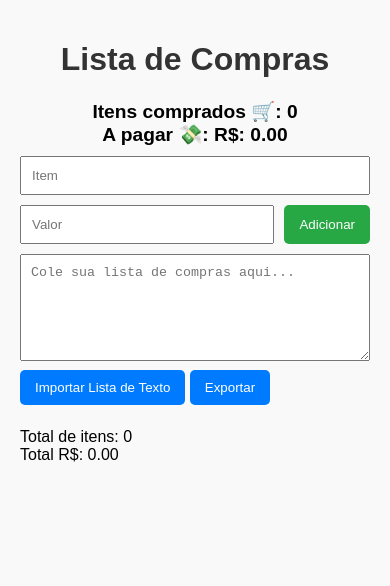
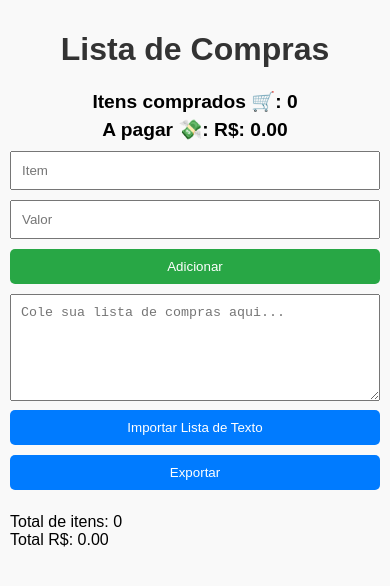
Before and after one commit to rodrigodomenico/ListadeCompras, a plain HTML site: page index.html in a window 390 px wide. Drawn offline with Linux system fonts and the light colour scheme.

Commit message:
Update index.html
Ajuste final para tela pequenas.

```diff
--- a/index.html
+++ b/index.html
@@ -12,45 +12,58 @@
   max-width: 700px;
   margin: auto;
 }
+
 h1 {
   text-align: center;
   color: #333;
 }
+
 .total {
   font-size: 1.2em;
   margin: 10px 0;
   text-align: center;
   font-weight: bold;
 }
+
 .input-group {
   display: flex;
   flex-wrap: wrap;
   gap: 10px;
   margin-bottom: 10px;
 }
-    input[type="text"], input[type="number"], textarea {
+
+input[type="text"],
+input[type="number"],
+textarea {
   padding: 10px;
   flex: 1;
+  box-sizing: border-box;
 }
+
 button {
   padding: 10px 15px;
   cursor: pointer;
   border: none;
   border-radius: 5px;
 }
+
 .btn-add {
   background-color: #28a745;
   color: white;
 }
-    .btn-export, .btn-import {
+
+.btn-export,
+.btn-import {
   background-color: #007bff;
   color: white;
   margin: 5px 0;
 }
+
 ul {
   list-style: none;
   padding: 0;
 }
+
 li {
   background-color: white;
   border: 1px solid #ccc;
@@ -61,35 +74,82 @@
   align-items: center;
   border-radius: 5px;
 }
+
 li.coletado {
   background-color: #d4edda;
 }
+
 .item-info {
   flex: 1;
   display: flex;
   align-items: center;
 }
+
 .item-info img {
   margin-right: 10px;
 }
+
 .item-buttons {
   display: flex;
   gap: 10px;
 }
+
 .btn-delete {
   background-color: #dc3545;
   color: white;
 }
+
 .btn-coletado {
   background-color: #17a2b8;
   color: white;
 }
+
 .btn-edit {
   background-color: #ffc107;
   color: white;
 }
+
 input[type="number"].edit {
   width: 80px;
+}
+
+/* RESPONSIVIDADE PARA TELAS PEQUENAS */
+@media (max-width: 600px) {
+  body {
+    padding: 10px;
+  }
+
+  .input-group {
+    flex-direction: column;
+  }
+
+  input[type="text"],
+  input[type="number"],
+  textarea {
+    width: 100%;
+    max-width: 100%;
+    box-sizing: border-box;
+  }
+
+  button {
+    width: 100%;
+  }
+
+  .item-buttons {
+    flex-direction: column;
+    gap: 5px;
+  }
+
+  .total {
+    display: flex;
+    flex-direction: column;
+    gap: 5px;
+    text-align: center;
+  }
+
+  input[type="number"].edit {
+    width: 100%;
+  }
 }
   </style>
 </head>
```
Lines whose indentation alone changed are shown as unchanged.
